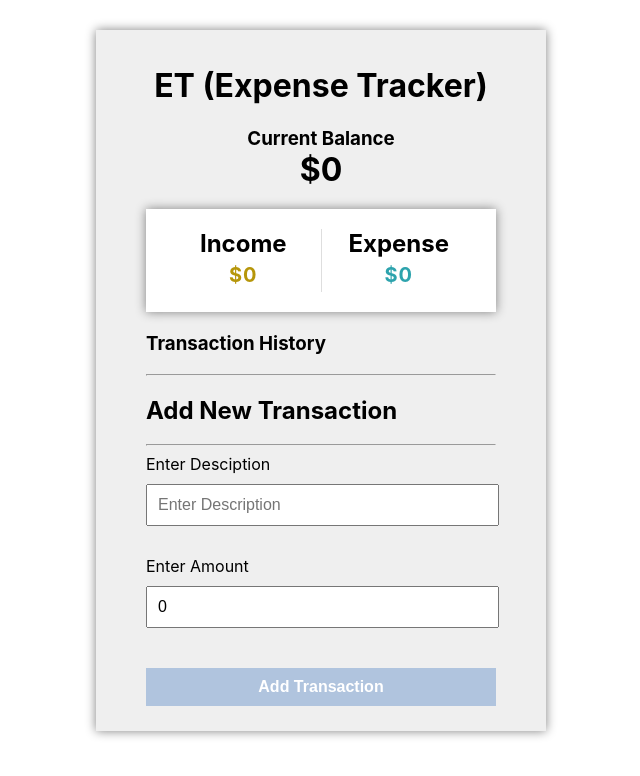
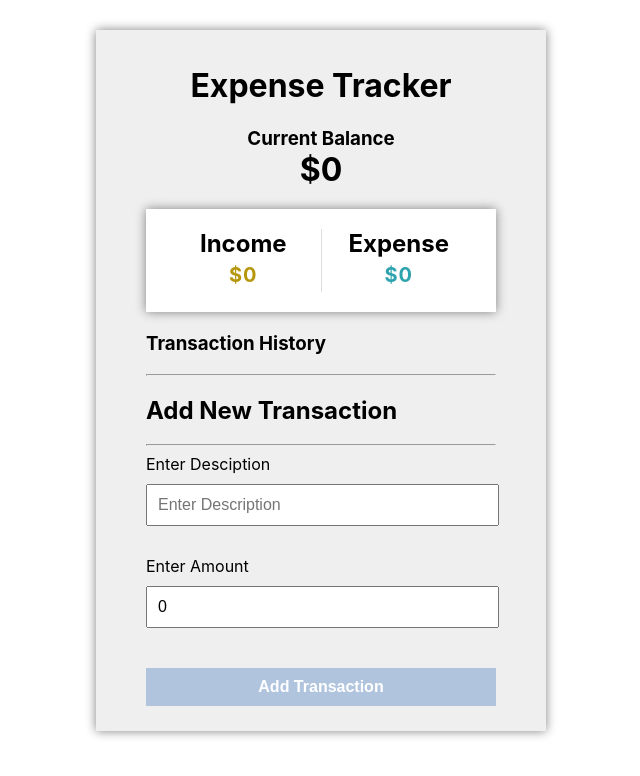
Before and after one commit to billal-ayyoob/expense-tracker, a React (Create React App) app: page / in a window 1280 px wide. Shown: the top 776 px of the page, without its empty margins (319-959 px from the left). Built offline with nearby package versions, Linux system fonts and the light colour scheme.

Commit message:
Removing test stage

```diff
--- a/package.json
+++ b/package.json
@@ -14,7 +14,6 @@
   "scripts": {
     "start": "react-scripts start",
     "build": "react-scripts build",
-    "test": "cross-env CI=true react-scripts test --env=jsdom",
     "eject": "react-scripts eject"
   },
   "eslintConfig": {
--- a/src/Child.js
+++ b/src/Child.js
@@ -41,7 +41,7 @@ function Child() {
 
     return(
         <div className="container">
-            <h1 className="text-center">ET (Expense Tracker)</h1>
+            <h1 className="text-center">Expense Tracker</h1>
 
             <div className="text-center">
                 <h3 className="reduce-space">Current Balance</h3>
```
Also changed, not shown: 2 other files (tests, documents, lock files or other folders).
